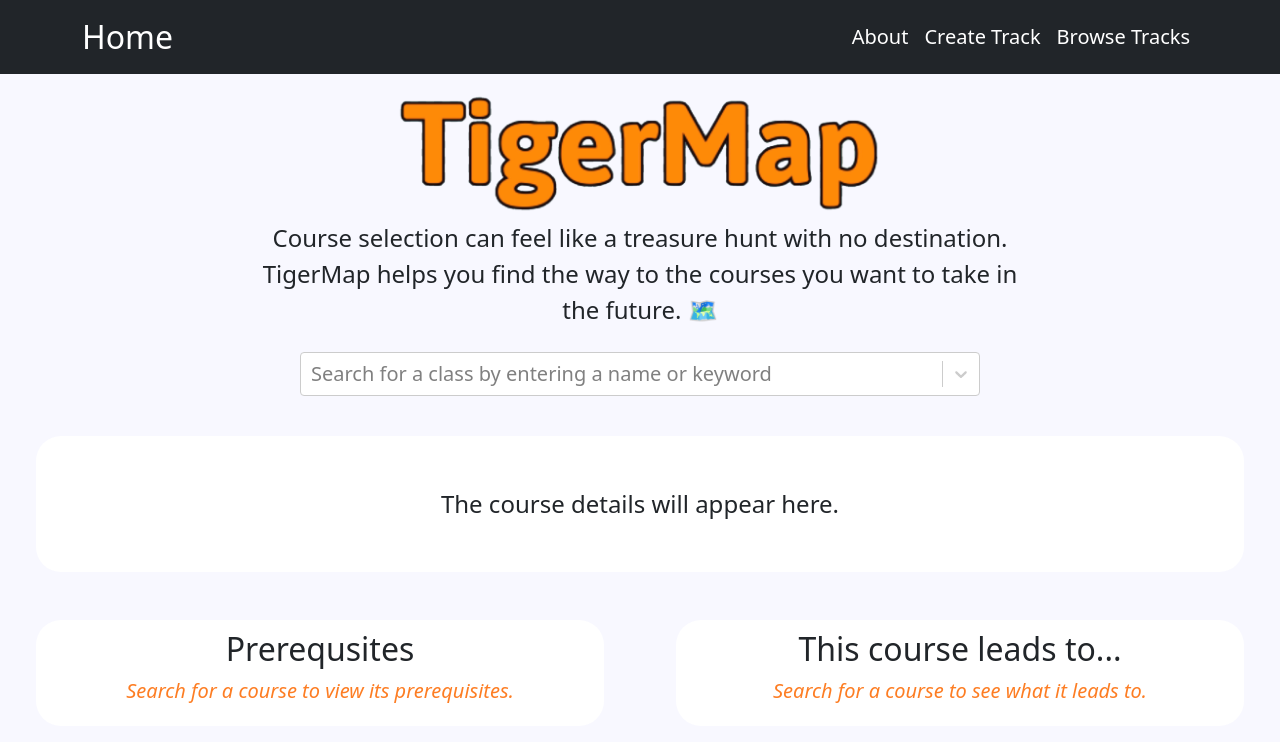
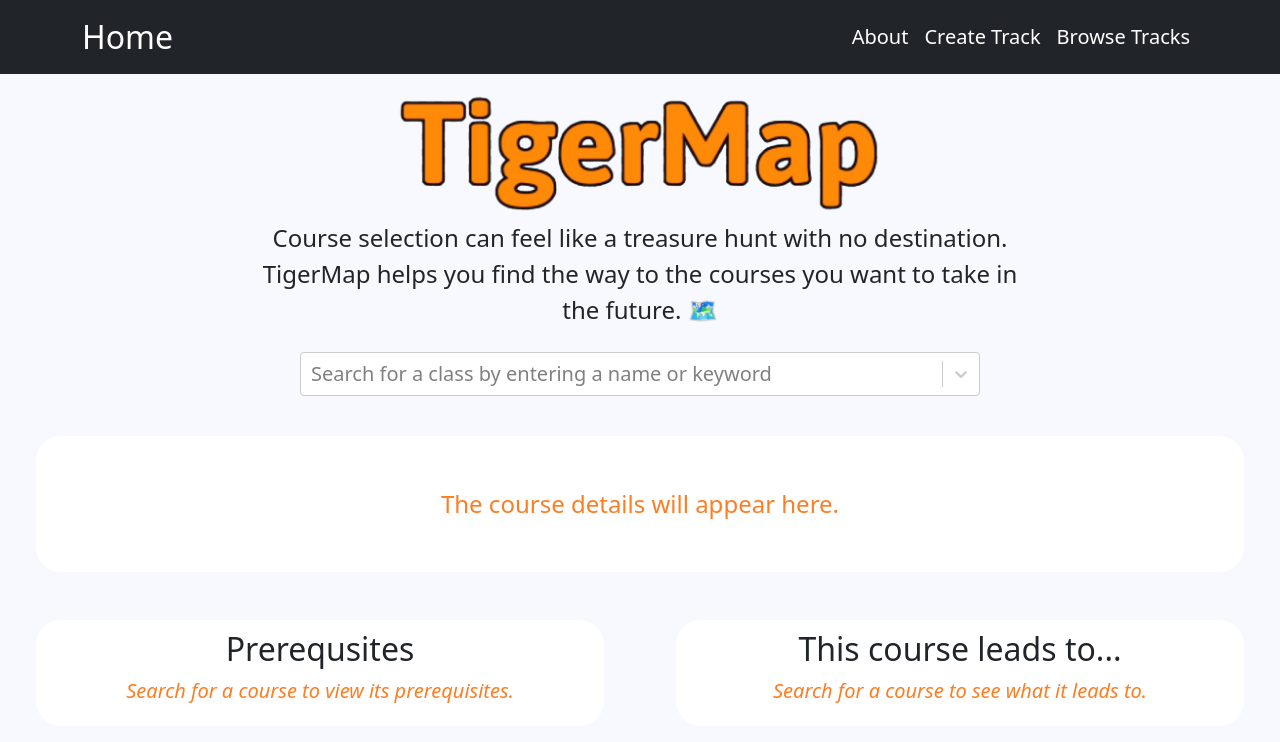
Before and after one commit to leo-step/COS333-TigerMap, a React (Create React App) app in the folder frontend/: page / in a window 1280 px wide. Shown: the top 742 px of the page. Built offline with nearby package versions, Linux system fonts and the light colour scheme.

Commit message:
color one more

```diff
--- a/frontend/src/components/CurrentCourse.js
+++ b/frontend/src/components/CurrentCourse.js
@@ -15,6 +15,7 @@ function CurrentCourse(props) {
       >
         <p
           style={{ textAlign: "center", fontSize: "24px", marginBottom: "0px" }}
+          className="orange-no-hover"
         >
           The course details will appear here.
         </p>
```
